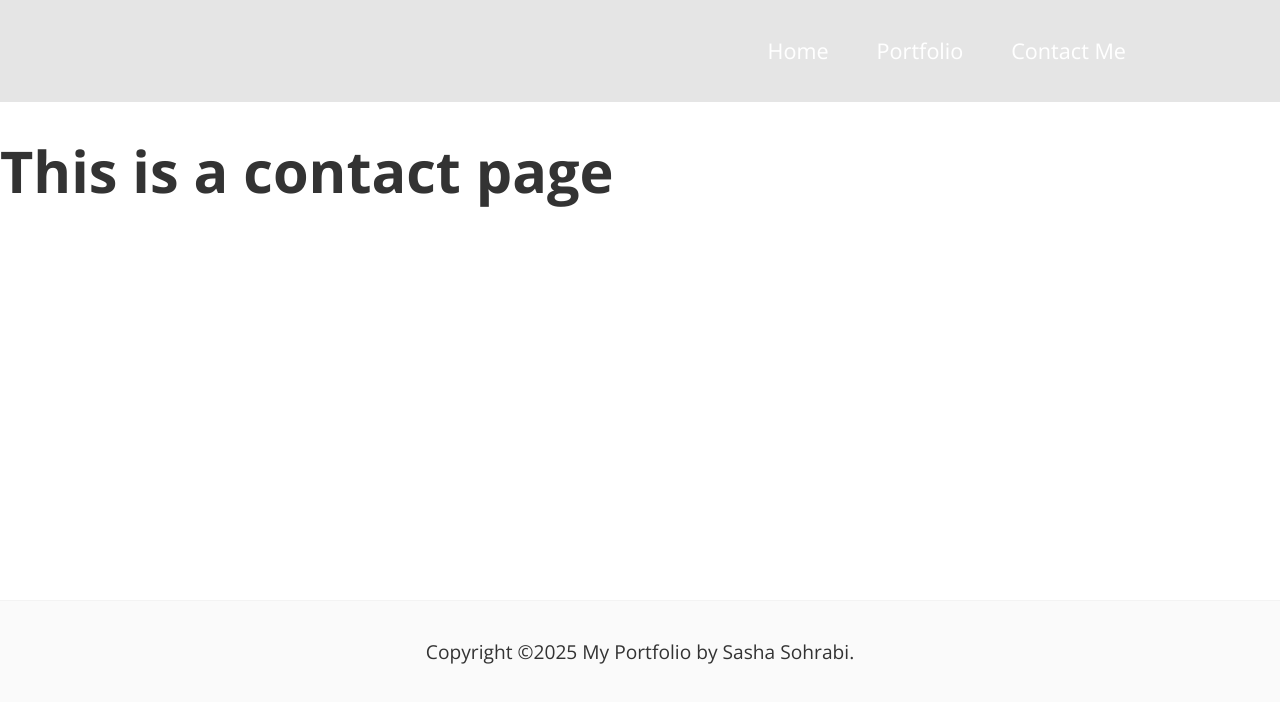
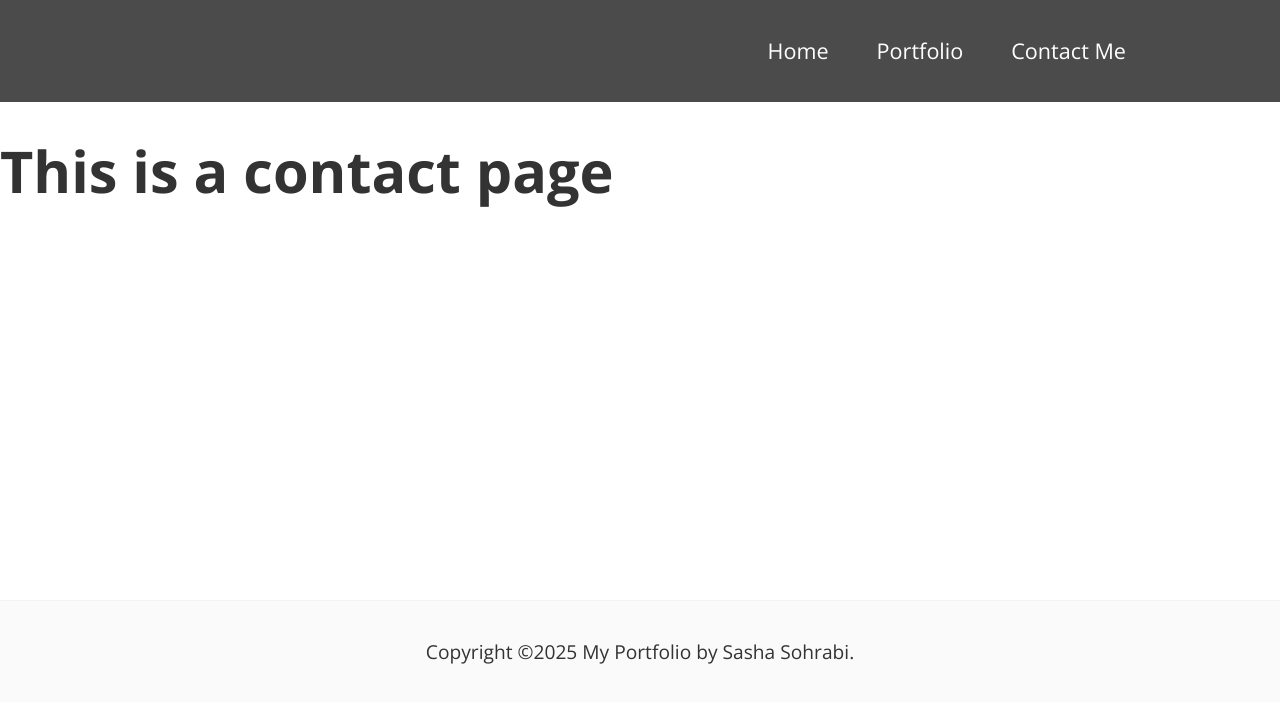
Before and after one commit to SashaSohrabi/my-portfolio, a Vue app: page /contact in a window 1280 px wide. Shown: the top 702 px of the page. Built offline with nearby package versions, Linux system fonts and the light colour scheme.

Commit message:
feat: Apply dark header background on ContactMePage and PortfolioPage based on route.

```diff
--- a/src/assets/styles/_variables.scss
+++ b/src/assets/styles/_variables.scss
@@ -7,3 +7,4 @@ $concrete: #f3f3f3;
 $picton-blue: #339beb;
 $overlay-bg-color: #000000e6;
 $header-bg-color: #0000001a;
+$header-bg-color--dark: #1e1e1ecc;
--- a/src/components/AppHeader.vue
+++ b/src/components/AppHeader.vue
@@ -9,7 +9,7 @@
     />
   </Teleport>
 
-  <header class="header" ref="header">
+  <header class="header" :class="{ 'header--dark': isDarkHeader }" ref="header">
     <div class="header__wrapper">
       <NavMenu :menuLinks="menuLinks" :isMobile="false" />
     </div>
@@ -22,6 +22,13 @@ import { throttle, debounce } from 'lodash';
 import { useContentStore } from '@/stores/contentStore';
 import HamburgerToggle from '@/components/HamburgerToggle.vue';
 import NavMenu from '@/components/NavMenu.vue';
+
+defineProps({
+  isDarkHeader: {
+    type: Boolean,
+    default: false,
+  },
+});
 
 const headerRef = useTemplateRef('header');
 const isMenuOpen = ref(false);
@@ -82,6 +89,12 @@ onUnmounted(() => {
     display: block;
   }
 
+  &--dark {
+    @include respond-to('medium') {
+      background-color: $header-bg-color--dark;
+    }
+  }
+
   &__wrapper {
     display: flex;
     justify-content: center;
--- a/src/components/AppLayout.vue
+++ b/src/components/AppLayout.vue
@@ -1,5 +1,5 @@
 <template>
-  <AppHeader />
+  <AppHeader :is-dark-header="isDarkHeader" />
 
   <router-view v-slot="{ Component }">
     <transition name="fade" mode="out-in">
@@ -11,8 +11,22 @@
 </template>
 
 <script setup>
+import { ref, watch } from 'vue';
+import { useRoute } from 'vue-router';
 import AppHeader from './AppHeader.vue';
 import AppFooter from './AppFooter.vue';
+
+const route = useRoute();
+const isDarkHeader = ref(false);
+
+watch(
+  route,
+  (newRoute) => {
+    console.log(newRoute.name);
+    isDarkHeader.value = ['ContactMe', 'Portfolio'].includes(newRoute.name);
+  },
+  { immediate: true },
+);
 </script>
 
 <style scoped>
```
